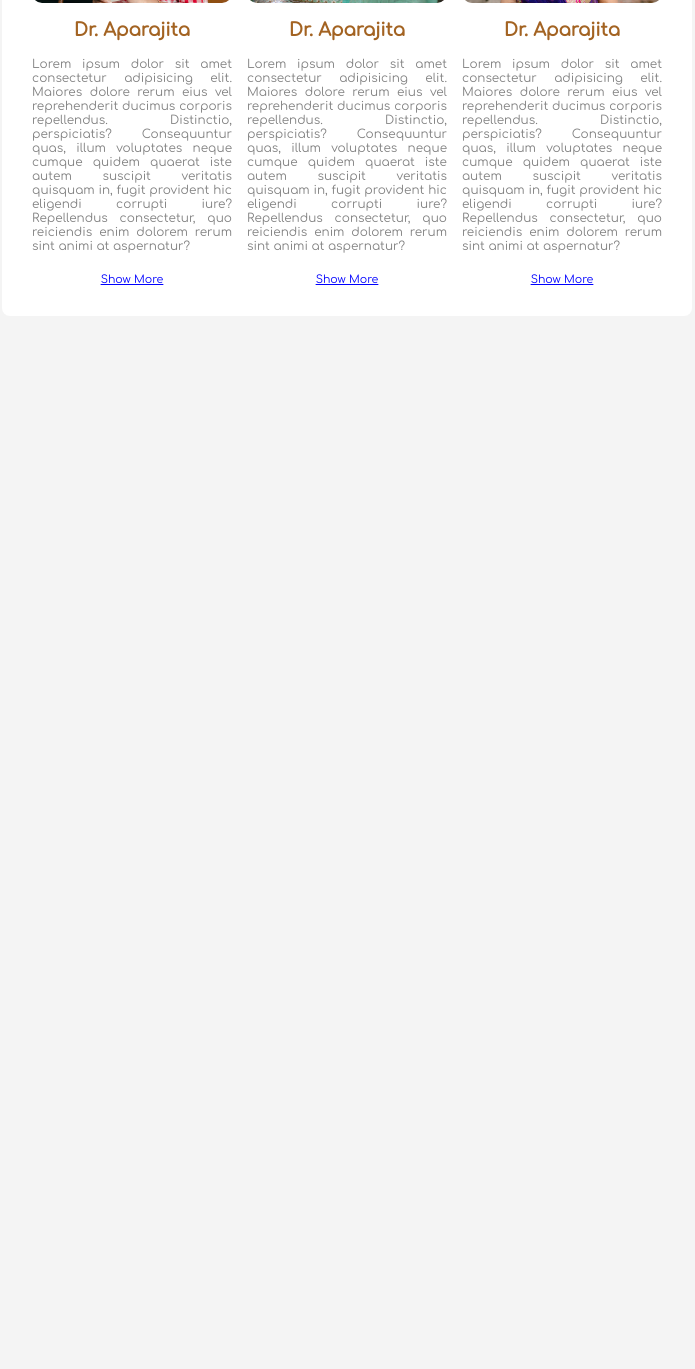
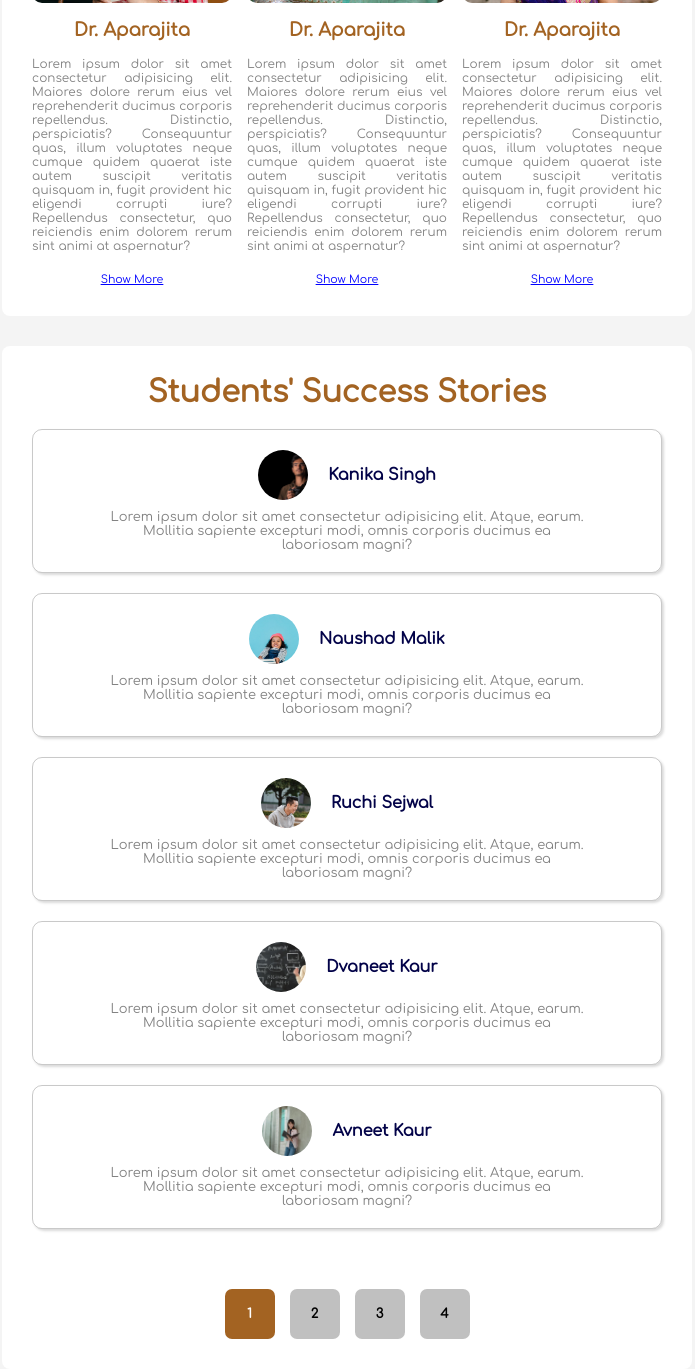
Before and after one commit to VaibhavDhiman02/InternShipAssesment, a plain HTML site: page index.html in a window 1280 px wide. Shown: the part 3574-4943 px from the top of the page, without its empty margins (293-988 px from the left). Before the commit the page ends 3890 px from the top, so only its background shows below. Drawn offline with Linux system fonts and the light colour scheme.

Commit message:
added a new section

```diff
--- a/index.html
+++ b/index.html
@@ -351,7 +351,64 @@
     <!-- ######################### -->
 
 
-
+    <div class="students">
+        <div class="students-content">
+            <h2>Students' Success Stories</h2>
+            <div class="students-all-cards">
+                <div class="student-card1">
+                    <div class="student-card-img-name">
+                        <div class="student-img s1"></div>
+                        <h4>Kanika Singh</h4>
+                    </div>
+                    <p class="student-text">
+                        Lorem ipsum dolor sit amet consectetur adipisicing elit. Atque, earum. Mollitia sapiente excepturi modi, omnis corporis ducimus ea laboriosam magni?
+                    </p>
+                </div>
+                <div class="student-card1">
+                    <div class="student-card-img-name">
+                        <div class="student-img s2"></div>
+                        <h4>Naushad Malik</h4>
+                    </div>
+                    <p class="student-text">
+                        Lorem ipsum dolor sit amet consectetur adipisicing elit. Atque, earum. Mollitia sapiente excepturi modi, omnis corporis ducimus ea laboriosam magni?
+                    </p>
+                </div>
+                <div class="student-card1">
+                    <div class="student-card-img-name">
+                        <div class="student-img s3"></div>
+                        <h4>Ruchi Sejwal</h4>
+                    </div>
+                    <p class="student-text">
+                        Lorem ipsum dolor sit amet consectetur adipisicing elit. Atque, earum. Mollitia sapiente excepturi modi, omnis corporis ducimus ea laboriosam magni?
+                    </p>
+                </div>
+                <div class="student-card1">
+                    <div class="student-card-img-name">
+                        <div class="student-img s4"></div>
+                        <h4>Dvaneet Kaur</h4>
+                    </div>
+                    <p class="student-text">
+                        Lorem ipsum dolor sit amet consectetur adipisicing elit. Atque, earum. Mollitia sapiente excepturi modi, omnis corporis ducimus ea laboriosam magni?
+                    </p>
+                </div>
+                <div class="student-card1">
+                    <div class="student-card-img-name">
+                        <div class="student-img s5"></div>
+                        <h4>Avneet Kaur</h4>
+                    </div>
+                    <p class="student-text">
+                        Lorem ipsum dolor sit amet consectetur adipisicing elit. Atque, earum. Mollitia sapiente excepturi modi, omnis corporis ducimus ea laboriosam magni?
+                    </p>
+                </div>
+            </div>
+            <div class="student-pages">
+                <div class="page1 page">1</div>
+                <div class="page">2</div>
+                <div class="page">3</div>
+                <div class="page">4</div>
+            </div>
+        </div>
+    </div>
 
 
     <script src="app.js"></script>
--- a/style.css
+++ b/style.css
@@ -875,3 +875,140 @@ nav{
 }
 
 /* -------------------------------- */
+
+.students{
+    display: flex;
+    justify-content: center;
+    align-items: center;
+    width: 100%;
+    margin-top: 30px;
+}
+
+.students-content{
+    width: 690px;
+    background-color: white;
+    padding: 30px;
+    border-radius: 8px;
+    display: flex;
+    justify-content: center;
+    align-items: center;
+    flex-direction: column;
+}
+
+.students-content h2{
+    font-family: comf;
+    font-size: 30px;
+    color: #a36322;
+    margin-bottom: 20px;
+    text-align: center;
+}
+
+.students-all-cards{
+    display: flex;
+    justify-content: center;
+    align-items: center;
+    flex-direction: column;
+    gap: 20px;
+}
+
+.student-card1{
+    border: 1px solid rgba(0, 0, 0, 0.21);
+    padding: 20px;
+    border-radius: 10px;
+    box-shadow: rgba(0, 0, 0, 0.15) 1.95px 1.95px 2.6px;
+}
+
+.student-card-img-name{
+    display: flex;
+    justify-content: center;
+    align-items: center;
+    gap: 20px;
+    padding-bottom: 10px;
+}
+
+.student-card-img-name h4{
+    font-size: 16px;
+    font-family: comf;
+    color: rgb(2, 2, 72);
+    font-weight: 600;
+}
+
+.student-img{
+    height: 50px;
+    width: 50px;
+    border-radius: 50%;
+    background-color: aquamarine;
+}
+
+.s1{
+    background: url(./images/s1.jpg);
+    background-size: cover;
+}
+
+.s2{
+    background: url(./images/s2.jpg);
+    background-size: cover;
+}
+
+.s3{
+    background: url(./images/s3.jpg);
+    background-size: cover;
+}
+
+.s4{
+    background: url(./images/s4.jpg);
+    background-size: cover;
+}
+
+.s5{
+    background: url(./images/s5.jpg);
+    background-size: cover;
+}
+
+.student-text{
+    padding: 0px 50px;
+    text-align: center;
+    font-size: 13px;
+    color: gray;
+    font-family: comf;
+}
+
+.student-pages{
+    padding: 60px 0px 0px 0px;
+    display: flex;
+    gap: 15px;
+}
+
+.page{
+    display: flex;
+    justify-content: center;
+    align-items: center;
+    height: 50px;
+    width: 50px;
+    border-radius: 7px;
+    background-color: rgba(91, 91, 91, 0.385);
+    font-family: comf;
+    font-size: 13px;
+    font-weight: 600;
+}
+
+.page1{
+    background-color: #a36322;
+    color: white;
+}
+
+@media (max-width: 800px) {
+
+    .students-content{
+        width: 400px;
+    }
+
+    .student-text{
+        padding: 0px 20px;
+    }
+
+    .student-card-img-name{
+        padding-bottom: 20px;
+    }
+
+}
```
Also changed, not shown: images/s1.jpg (added), images/s2.jpg (added), images/s3.jpg (added), images/s4.jpg (added), images/s5.jpg (added).
